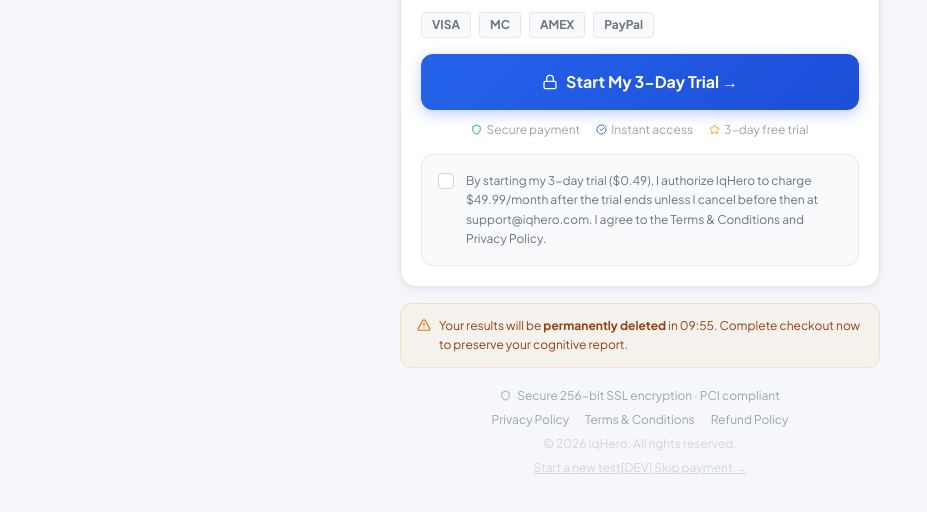
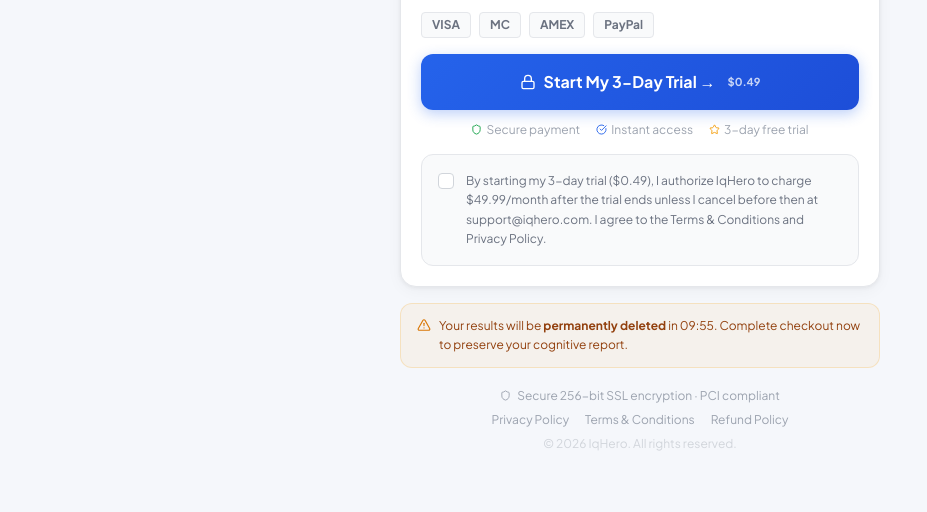
Before and after one commit to gregorymatusevich7788-creator/iq-platform, a Next.js app: page /unlock in a window 1280 px wide. Shown: the part 1013-1525 px from the top of the page, without its empty margins (0-927 px from the left). Built offline with nearby package versions, Linux system fonts and the light colour scheme; no server answers.

Commit message:
feat: add -zsh.49 price to trial button

```diff
--- a/app/unlock/page.tsx
+++ b/app/unlock/page.tsx
@@ -399,7 +399,7 @@
             {loading ? (
               <><div className="w-4 h-4 border-2 border-white/40 border-t-white rounded-full animate-spin" /> Unlocking results...</>
             ) : (
-              <><Lock size={16} /> Start My 3-Day Trial →</>
+              <><Lock size={16} /> Start My 3-Day Trial → <span style={{ fontSize: "11px", opacity: 0.75, marginLeft: 4 }}>$0.49</span></>
             )}
           </button>
 
@@ -465,20 +465,7 @@
             <span className="cursor-pointer hover:underline">Refund Policy</span>
           </div>
           <p className="text-xs" style={{ color: '#d1d5db' }}>© 2026 IqHero. All rights reserved.</p>
-          <button
-            onClick={() => { localStorage.clear(); router.push('/test') }}
-            className="text-xs underline mt-2"
-            style={{ color: '#d1d5db' }}
-          >
-            Start a new test
-          </button>
-          <button
-            onClick={() => router.push('/api/dev-access?session=' + sessionId + '&secret=iqhero-test-2026')}
-            className="text-xs underline mt-1"
-            style={{ color: '#d1d5db' }}
-          >
-            [DEV] Skip payment →
-          </button>
+
         </div>
       </div>
     </div>
```
